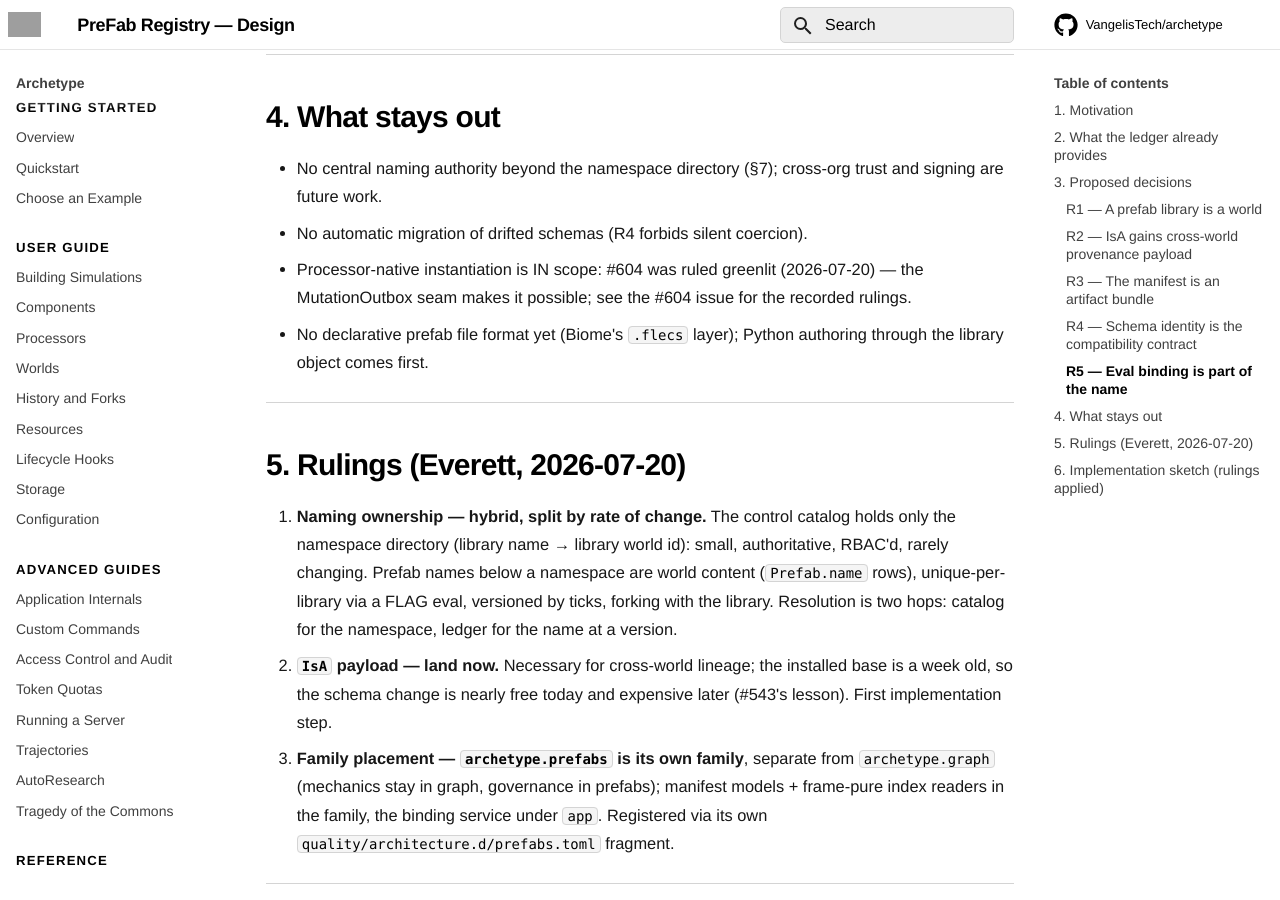
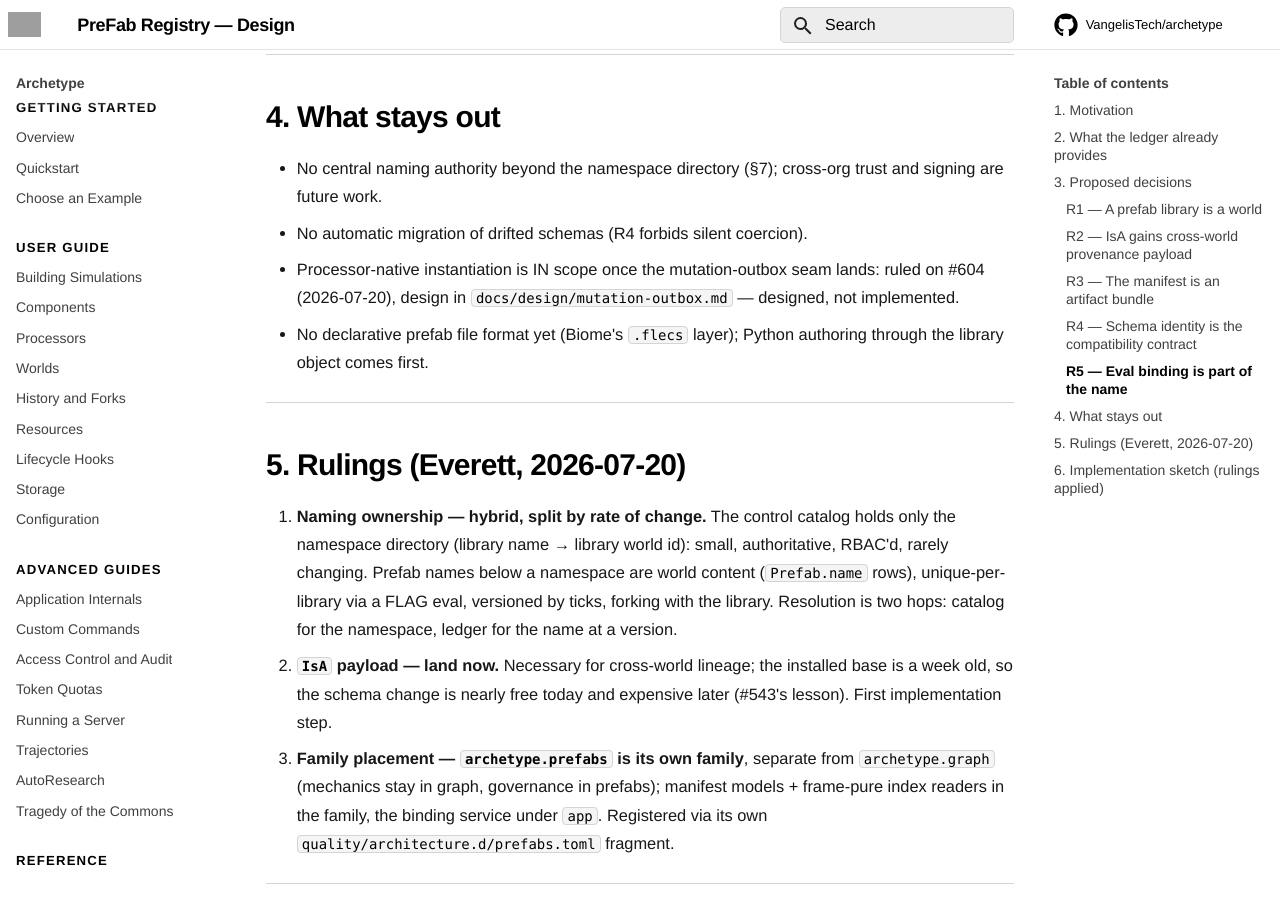
Before and after one commit to VangelisTech/archetype, an MkDocs documentation site: the page built from docs/design/prefab-registry.md, in a window 1280 px wide and 900 px high, scrolled down 2234 px. Built offline with MkDocs 1.6.1 and Material for MkDocs 9.7.7, drawn with Linux system fonts in a browser that asks for light colours; comment, search, counter and statistics services are not loaded; grey boxes are pictures that could not be loaded.

Commit message:
docs(design): make the mutation-outbox seam repo-resident
Review finding on #613: the registry doc greenlit processor-native
instantiation citing a seam that existed only in issue comments. The
seam's design and its #604 rulings now live in
docs/design/mutation-outbox.md (status: ruled, not implemented), and
the registry doc cites the design doc with its implementation status
stated plainly.

Co-Authored-By: Claude Fable 5 <noreply@anthropic.com>

```diff
--- a/docs/design/prefab-registry.md
+++ b/docs/design/prefab-registry.md
@@ -93,9 +93,9 @@ version without evidence receipts is visibly ungraded in the index.
 - No central naming authority beyond the namespace directory (§7); cross-org
   trust and signing are future work.
 - No automatic migration of drifted schemas (R4 forbids silent coercion).
-- Processor-native instantiation is IN scope: #604 was ruled greenlit
-  (2026-07-20) — the MutationOutbox seam makes it possible; see the #604
-  issue for the recorded rulings.
+- Processor-native instantiation is IN scope once the mutation-outbox seam
+  lands: ruled on #604 (2026-07-20), design in
+  `docs/design/mutation-outbox.md` — designed, not implemented.
 - No declarative prefab file format yet (Biome's `.flecs` layer); Python
   authoring through the library object comes first.
 
```
Also changed, not shown: docs/design/mutation-outbox.md (added, +61 -0 lines).
